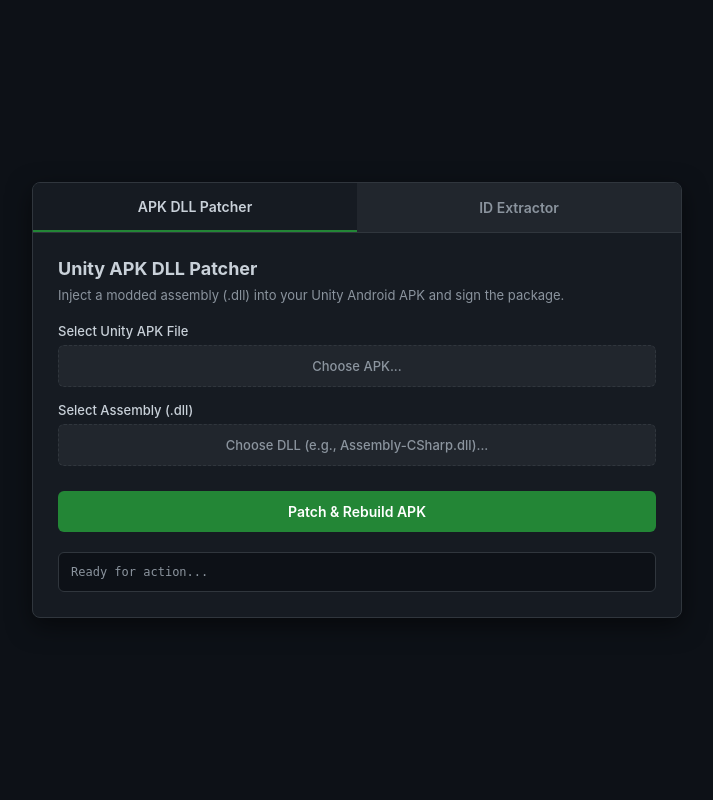
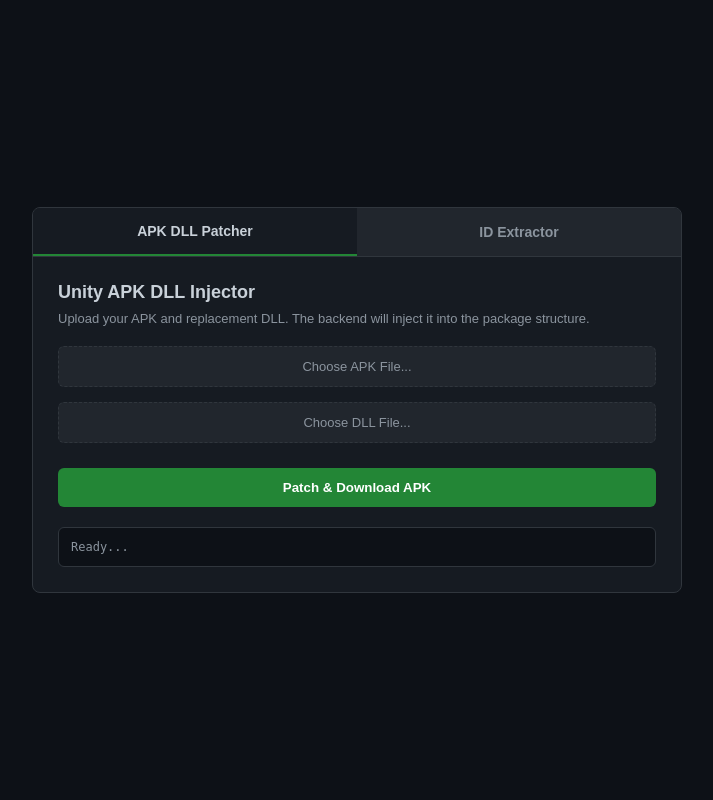
Before and after one commit to Tvman4/hi, a Flask app: page / in a window 1280 px wide. Shown: the whole page, without its empty margins (283-996 px from the left). Run offline with Flask 3, Linux system fonts and the light colour scheme.

Commit message:
Update index.html

```diff
--- a/templates/index.html
+++ b/templates/index.html
@@ -3,7 +3,7 @@
 <head>
     <meta charset="UTF-8">
     <meta name="viewport" content="width=device-width, initial-scale=1.0">
-    <title>Unity APK Modder & Extractor Tool</title>
+    <title>Unity APK Patcher & ID Extractor</title>
     <style>
         :root {
             --bg-color: #0d1117;
@@ -16,266 +16,130 @@
             --tab-bg: #21262d;
             --tab-active: #161b22;
         }
-
-        * {
-            box-sizing: border-box;
-            margin: 0;
-            padding: 0;
-            font-family: -apple-system, BlinkMacSystemFont, "Segoe UI", Roboto, Helvetica, Arial, sans-serif;
-        }
-
-        body {
-            background-color: var(--bg-color);
-            color: var(--text-color);
-            display: flex;
-            justify-content: center;
-            align-items: center;
-            min-height: 100vh;
-            padding: 20px;
-        }
-
-        .container {
-            width: 100%;
-            max-width: 650px;
-            background-color: var(--panel-bg);
-            border: 1px solid var(--border-color);
-            border-radius: 8px;
-            overflow: hidden;
-            box-shadow: 0 8px 24px rgba(0, 0, 0, 0.5);
-        }
-
-        /* Tabs Header */
-        .tabs-header {
-            display: flex;
-            background-color: var(--tab-bg);
-            border-bottom: 1px solid var(--border-color);
-        }
-
-        .tab-btn {
-            flex: 1;
-            padding: 15px;
-            background: none;
-            border: none;
-            color: var(--text-muted);
-            font-size: 14px;
-            font-weight: 600;
-            cursor: pointer;
-            transition: all 0.2s ease;
-            text-align: center;
-        }
-
-        .tab-btn:hover {
-            color: var(--text-color);
-            background-color: rgba(255, 255, 255, 0.02);
-        }
-
-        .tab-btn.active {
-            color: var(--text-color);
-            background-color: var(--tab-active);
-            border-bottom: 2px solid var(--accent-color);
-        }
-
-        /* Tab Content */
-        .tab-content {
-            display: none;
-            padding: 25px;
-        }
-
-        .tab-content.active {
-            display: block;
-        }
-
-        h2 {
-            font-size: 18px;
-            margin-bottom: 8px;
-            color: var(--text-color);
-        }
-
-        p.description {
-            font-size: 13px;
-            color: var(--text-muted);
-            margin-bottom: 20px;
-        }
-
-        /* Form Elements */
-        .form-group {
-            margin-bottom: 15px;
-        }
-
-        label {
-            display: block;
-            font-size: 13px;
-            font-weight: 500;
-            margin-bottom: 6px;
-        }
-
-        input[type="file"] {
-            display: none;
-        }
-
-        .file-upload-label {
-            display: block;
-            padding: 12px;
-            background-color: var(--tab-bg);
-            border: 1px dashed var(--border-color);
-            border-radius: 6px;
-            text-align: center;
-            font-size: 13px;
-            color: var(--text-muted);
-            cursor: pointer;
-            transition: border-color 0.2s;
-        }
-
-        .file-upload-label:hover {
-            border-color: var(--accent-color);
-            color: var(--text-color);
-        }
-
-        .action-btn {
-            width: 100%;
-            padding: 12px;
-            background-color: var(--accent-color);
-            color: white;
-            border: none;
-            border-radius: 6px;
-            font-weight: 600;
-            font-size: 14px;
-            cursor: pointer;
-            transition: background-color 0.2s;
-            margin-top: 10px;
-        }
-
-        .action-btn:hover {
-            background-color: var(--accent-hover);
-        }
-
-        /* Output Logs / Results */
-        .output-box {
-            margin-top: 20px;
-            background-color: var(--bg-color);
-            border: 1px solid var(--border-color);
-            border-radius: 6px;
-            padding: 12px;
-            font-family: monospace;
-            font-size: 12px;
-            max-height: 150px;
-            overflow-y: auto;
-            color: var(--text-muted);
-            white-space: pre-wrap;
-        }
-
-        .output-box.success {
-            color: #3fb950;
-        }
+        * { box-sizing: border-box; margin: 0; padding: 0; font-family: sans-serif; }
+        body { background-color: var(--bg-color); color: var(--text-color); display: flex; justify-content: center; align-items: center; min-height: 100vh; padding: 20px; }
+        .container { width: 100%; max-width: 650px; background-color: var(--panel-bg); border: 1px solid var(--border-color); border-radius: 8px; overflow: hidden; }
+        .tabs-header { display: flex; background-color: var(--tab-bg); border-bottom: 1px solid var(--border-color); }
+        .tab-btn { flex: 1; padding: 15px; background: none; border: none; color: var(--text-muted); font-size: 14px; font-weight: 600; cursor: pointer; text-align: center; }
+        .tab-btn.active { color: var(--text-color); background-color: var(--tab-active); border-bottom: 2px solid var(--accent-color); }
+        .tab-content { display: none; padding: 25px; }
+        .tab-content.active { display: block; }
+        h2 { font-size: 18px; margin-bottom: 8px; }
+        p.description { font-size: 13px; color: var(--text-muted); margin-bottom: 20px; }
+        .form-group { margin-bottom: 15px; }
+        label { display: block; font-size: 13px; font-weight: 500; margin-bottom: 6px; }
+        input[type="file"] { display: none; }
+        .file-upload-label { display: block; padding: 12px; background-color: var(--tab-bg); border: 1px dashed var(--border-color); border-radius: 6px; text-align: center; font-size: 13px; color: var(--text-muted); cursor: pointer; }
+        .action-btn { width: 100%; padding: 12px; background-color: var(--accent-color); color: white; border: none; border-radius: 6px; font-weight: 600; cursor: pointer; margin-top: 10px; }
+        .action-btn:hover { background-color: var(--accent-hover); }
+        .output-box { margin-top: 20px; background-color: var(--bg-color); border: 1px solid var(--border-color); border-radius: 6px; padding: 12px; font-family: monospace; font-size: 12px; max-height: 150px; overflow-y: auto; color: var(--text-muted); white-space: pre-wrap; }
     </style>
 </head>
 <body>
 
 <div class="container">
-    <!-- Tabs Header -->
     <div class="tabs-header">
         <button class="tab-btn active" onclick="switchTab(event, 'patcher-tab')">APK DLL Patcher</button>
         <button class="tab-btn" onclick="switchTab(event, 'extractor-tab')">ID Extractor</button>
     </div>
 
-    <!-- Tab 1: APK DLL Patcher -->
+    <!-- Tab 1: Patcher -->
     <div id="patcher-tab" class="tab-content active">
-        <h2>Unity APK DLL Patcher</h2>
-        <p class="description">Inject a modded assembly (.dll) into your Unity Android APK and sign the package.</p>
-
+        <h2>Unity APK DLL Injector</h2>
+        <p class="description">Upload your APK and replacement DLL. The backend will inject it into the package structure.</p>
         <div class="form-group">
-            <label>Select Unity APK File</label>
-            <label for="apk-file" class="file-upload-label" id="apk-label">Choose APK...</label>
-            <input type="file" id="apk-file" accept=".apk" onchange="updateFileName('apk-file', 'apk-label')">
+            <label for="apk-file" class="file-upload-label" id="apk-label">Choose APK File...</label>
+            <input type="file" id="apk-file" accept=".apk" onchange="updateLabel('apk-file', 'apk-label')">
         </div>
-
         <div class="form-group">
-            <label>Select Assembly (.dll)</label>
-            <label for="dll-file" class="file-upload-label" id="dll-label">Choose DLL (e.g., Assembly-CSharp.dll)...</label>
-            <input type="file" id="dll-file" accept=".dll" onchange="updateFileName('dll-file', 'dll-label')">
+            <label for="dll-file" class="file-upload-label" id="dll-label">Choose DLL File...</label>
+            <input type="file" id="dll-file" accept=".dll" onchange="updateLabel('dll-file', 'dll-label')">
         </div>
-
-        <button class="action-btn" onclick="patchAPK()">Patch & Rebuild APK</button>
-
-        <div id="patcher-output" class="output-box">Ready for action...</div>
+        <button class="action-btn" onclick="uploadAndPatch()">Patch & Download APK</button>
+        <div id="patcher-output" class="output-box">Ready...</div>
     </div>
 
-    <!-- Tab 2: PlayFab & Photon ID Extractor -->
+    <!-- Tab 2: Extractor -->
     <div id="extractor-tab" class="tab-content">
         <h2>PlayFab & Photon ID Extractor</h2>
-        <p class="description">Scan an APK package to look up hardcoded PlayFab Title IDs and Photon App IDs.</p>
-
+        <p class="description">Scan target APK binaries and configuration segments for embedded cloud IDs.</p>
         <div class="form-group">
-            <label>Select Target APK File</label>
-            <label for="extract-apk" class="file-upload-label" id="extract-label">Choose APK...</label>
-            <input type="file" id="extract-apk" accept=".apk" onchange="updateFileName('extract-apk', 'extract-label')">
+            <label for="extract-apk" class="file-upload-label" id="extract-label">Choose APK File...</label>
+            <input type="file" id="extract-apk" accept=".apk" onchange="updateLabel('extract-apk', 'extract-label')">
         </div>
-
-        <button class="action-btn" onclick="extractIDs()">Extract IDs</button>
-
-        <div id="extractor-output" class="output-box">Waiting for APK input...</div>
+        <button class="action-btn" onclick="uploadAndExtract()">Extract IDs</button>
+        <div id="extractor-output" class="output-box">Waiting for APK...</div>
     </div>
 </div>
 
 <script>
     function switchTab(evt, tabId) {
-        const contents = document.querySelectorAll('.tab-content');
-        contents.forEach(content => content.classList.remove('active'));
-
-        const buttons = document.querySelectorAll('.tab-btn');
-        buttons.forEach(btn => btn.classList.remove('active'));
-
+        document.querySelectorAll('.tab-content').forEach(c => c.classList.remove('active'));
+        document.querySelectorAll('.tab-btn').forEach(b => b.classList.remove('active'));
         document.getElementById(tabId).classList.add('active');
         evt.currentTarget.classList.add('active');
     }
 
-    function updateFileName(inputId, labelId) {
+    function updateLabel(inputId, labelId) {
         const input = document.getElementById(inputId);
-        const label = document.getElementById(labelId);
-        if (input.files && input.files.length > 0) {
-            label.textContent = input.files[0].name;
-            label.style.borderColor = "var(--accent-color)";
-            label.style.color = "var(--text-color)";
+        if (input.files.length > 0) {
+            document.getElementById(labelId).textContent = input.files[0].name;
         }
     }
 
-    function patchAPK() {
-        const apkInput = document.getElementById('apk-file');
-        const dllInput = document.getElementById('dll-file');
+    async function uploadAndPatch() {
+        const apk = document.getElementById('apk-file').files[0];
+        const dll = document.getElementById('dll-file').files[0];
         const output = document.getElementById('patcher-output');
 
-        if (!apkInput.files.length || !dllInput.files.length) {
-            output.className = "output-box";
-            output.textContent = "[Error] Please select both an APK and a DLL file first.";
+        if (!apk || !dll) {
+            output.textContent = "Error: Please choose both files.";
             return;
         }
 
-        output.className = "output-box";
-        output.textContent = "Initializing patching sequence...\n- Decompressing APK structure...\n- Locating managed libs folder...\n- Injecting custom DLL...\n- Rebuilding and signing APK...";
+        output.textContent = "Uploading and injecting DLL into APK structure...";
+        const formData = new FormData();
+        formData.append('apk', apk);
+        formData.append('dll', dll);
 
-        setTimeout(() => {
-            output.className = "output-box success";
-            output.textContent = "[Success] APK successfully patched and signed!\nOutput ready: modified_game.apk";
-        }, 2000);
+        try {
+            const res = await fetch('/api/patch', { method: 'POST', body: formData });
+            const data = await res.json();
+            if (data.success) {
+                output.textContent = "Success! Starting file download...";
+                window.location.href = data.download_url;
+            } else {
+                output.textContent = "Error: " + (data.error || "Unknown patch error");
+            }
+        } catch (err) {
+            output.textContent = "Request failed: " + err;
+        }
     }
 
-    function extractIDs() {
-        const apkInput = document.getElementById('extract-apk');
+    async function uploadAndExtract() {
+        const apk = document.getElementById('extract-apk').files[0];
         const output = document.getElementById('extractor-output');
 
-        if (!apkInput.files.length) {
-            output.className = "output-box";
-            output.textContent = "[Error] Please select an APK file to scan.";
+        if (!apk) {
+            output.textContent = "Error: Please choose an APK file.";
             return;
         }
 
-        output.className = "output-box";
-        output.textContent = "Scanning APK package assets...\n- Parsing globalgamemanagers / assets...\n- Unpacking managed assemblies...\n- Searching for PlayFab & Photon signatures...";
+        output.textContent = "Scanning internal APK assemblies and assets...";
+        const formData = new FormData();
+        formData.append('apk', apk);
 
-        setTimeout(() => {
-            output.className = "output-box success";
-            output.textContent = "[Scan Complete]\nPlayFab Title ID: AB12C\nPhoton Realtime ID: 12345678-abcd-1234-abcd-1234567890ab";
-        }, 2000);
+        try {
+            const res = await fetch('/api/extract', { method: 'POST', body: formData });
+            const data = await res.json();
+            if (data.success) {
+                output.textContent = `[Scan Complete]\nPlayFab Title ID: ${data.playfab.join(', ')}\nPhoton Realtime ID: ${data.photon.join(', ')}`;
+            } else {
+                output.textContent = "Error: " + (data.error || "Unknown extract error");
+            }
+        } catch (err) {
+            output.textContent = "Request failed: " + err;
+        }
     }
 </script>
 
```
